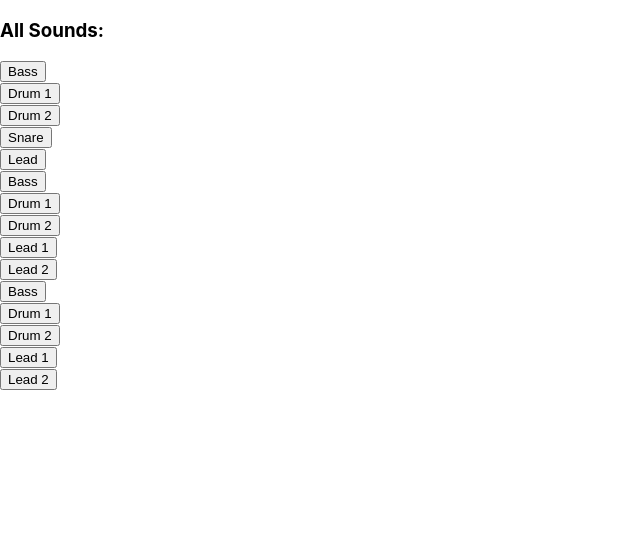
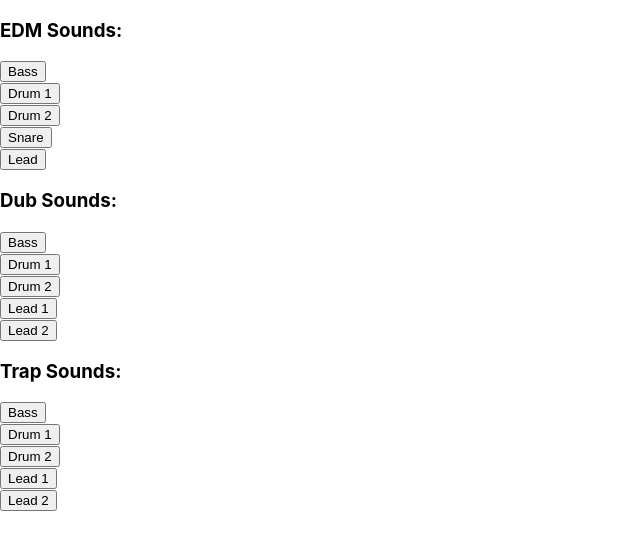
Before and after one commit to jatwitmyer/beat_simulator, a React (Create React App) app: page / in a window 1280 px wide. Shown: the top 550 px of the page, without its empty margins (0-640 px from the left). Built offline with nearby package versions, Linux system fonts and the light colour scheme; data requests are answered from the project's data file.

Commit message:
update filters to reflect database keys

```diff
--- a/src/components/SavedBeats.js
+++ b/src/components/SavedBeats.js
@@ -4,14 +4,32 @@ import BeatButton from "./BeatButton";
 function SavedBeats( { sounds } ) {
   // console.log(sounds)
 
-  const soundElements = sounds.map(sound => {
+  const edmSounds = sounds.filter(sound => sound.genre === "EDM")
+  const wubstepSounds = sounds.filter(sound => sound.genre === "Wubstep")
+  const trapSounds = sounds.filter(sound => sound.genre === "Trap")
+
+  console.log(edmSounds)
+  console.log(wubstepSounds)
+  console.log(trapSounds)
+
+  const edmElements = edmSounds.map(sound => {
+    return(<BeatButton key={sound.id} sound={sound}/>)
+  })
+  const dubElements = wubstepSounds.map(sound => {
+    return(<BeatButton key={sound.id} sound={sound}/>)
+  })
+  const trapElements = trapSounds.map(sound => {
     return(<BeatButton key={sound.id} sound={sound}/>)
   })
 
   return(
     <div>
-      <h3>All Sounds:</h3>
-      {soundElements}
+      <h3>EDM Sounds:</h3>
+      {edmElements}
+      <h3>Dub Sounds:</h3>
+      {dubElements}
+      <h3>Trap Sounds:</h3>
+      {trapElements}
     </div>
   )
 }
```
